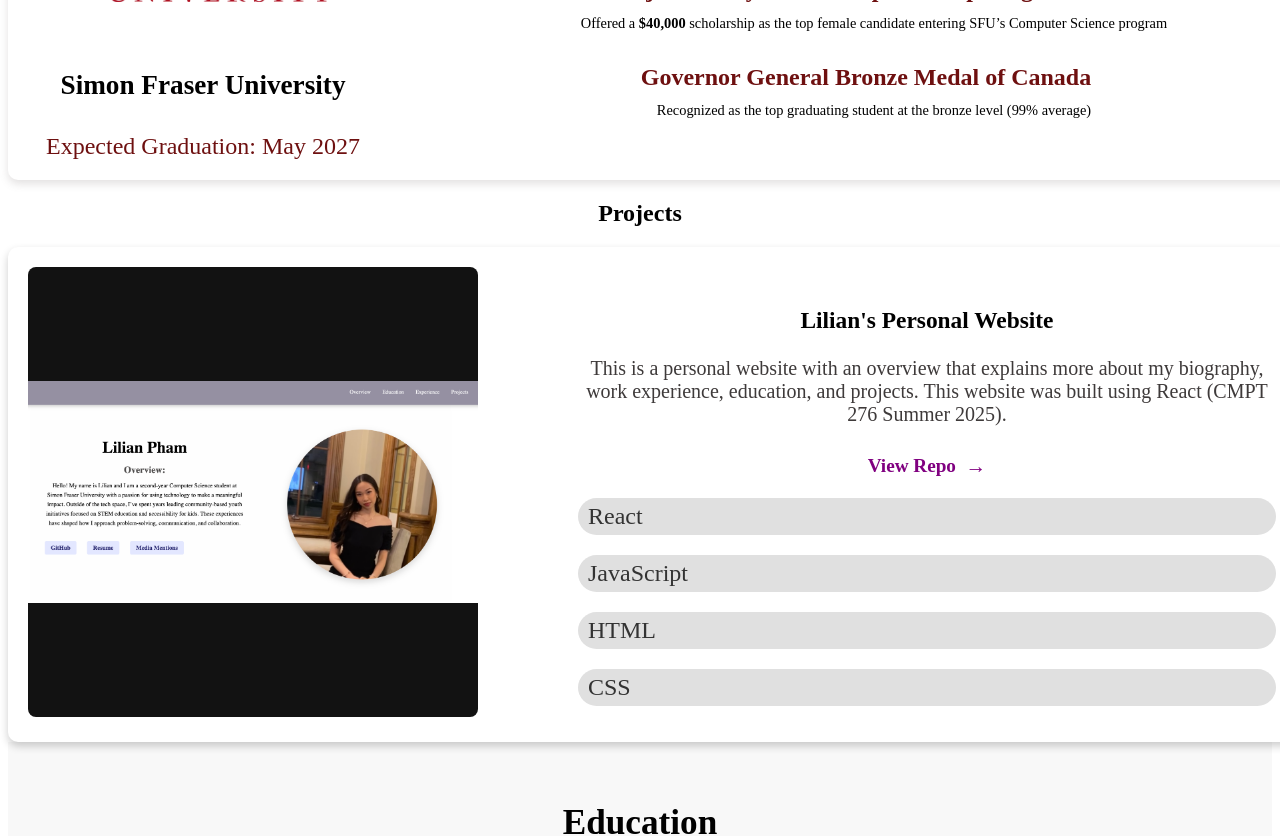
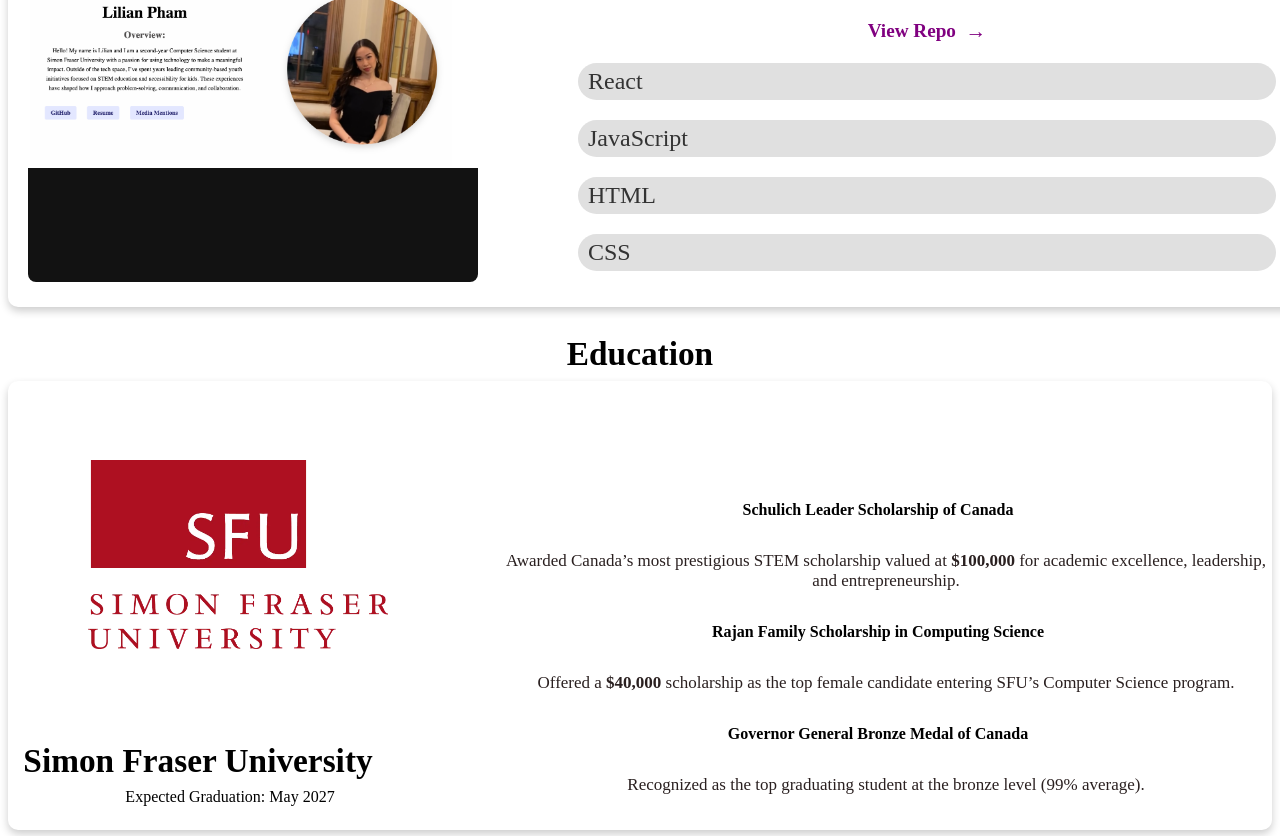
Before and after one commit to lilian-pham/lilian-pham.github.io, a React (Create React App) app: page / in a window 1280 px wide. Shown: the part 1340-2176 px from the top of the page. Built offline with nearby package versions, Linux system fonts and the light colour scheme.

Commit message:
adding styling changes to education page

```diff
--- a/src/pages/education-page/education-page.css
+++ b/src/pages/education-page/education-page.css
@@ -1,10 +1,30 @@
-.education-page {
-    padding: 2rem;
-    background-color: #f8f8f8;
-    min-height: 100vh;
-  }
+.education {
+    display: flex;
+    align-items: flex-start;
+    gap: 2rem;
+    padding: 1.5rem 0;
+}
 
-  .page-title {
-    font-size: 2.2rem;
-    margin-bottom: 1.5rem;
-  }
+.education-img {
+    width: 300px;
+    height: 300px;
+}
+
+.awards-container {
+    margin-top: 5rem;
+    display: flex;
+    flex-direction: column;
+    gap: 1rem;
+}
+
+.education-title {
+    font-size: 25pt;
+    margin-bottom: 0.5rem;
+}
+
+.subdescription {
+    font-size: 17px;
+    margin: 0;
+    padding-left: 5rem;
+    color: #2a2020;
+}
--- a/src/pages/education-page/education-page.jsx
+++ b/src/pages/education-page/education-page.jsx
@@ -5,7 +5,7 @@
 const EducationPage = () => {
   return (
     <div className="education-page">
-      <h2 className="page-title">Education</h2>
+      <h2 className="education-title">Education</h2>
       <EducationComponent />
     </div>
   );
--- a/src/pages/experience-page/experience-page.css
+++ b/src/pages/experience-page/experience-page.css
@@ -3,21 +3,20 @@
     align-items: flex-start;
     gap: 2rem;
     padding: 1.5rem 0;
-  }
+}
 
 .experience-img {
     width: 300px;
     height: 300px;
     object-fit: cover;
     border-radius: 10px;
-  }
+}
 
 .experience-info {
     text-align: left;
     font-family: 'Merriweather', Serif;
     font-size: 1.1rem;
 }
-
 
 .description-list {
     margin-top: 1rem;
@@ -29,17 +28,6 @@
     list-style-position: outside;
 }
 
-.education {
-    display: flex;
-    gap: 30px;
-    background-color: #ffffff;
-    padding: 20px;
-    border-radius: 10px;
-    box-shadow: 0px 4px 8px rgba(113, 106, 106, 0.2);
-    width: 100%;
-    margin: 0 auto;
-}
-
 .container {
     gap: 20px;
     display: flex;
@@ -47,33 +35,8 @@
 }
 
 .experience-title {
-    font-size: 30pt;
+    font-size: 50pt;
     margin-top: 4rem;
-  }
-
-.education-img {
-    width: 30rem;
-    margin-left: 5rem;
-}
-
-.education-title {
-    font-size: 30pt;
-    margin-top: 4rem;
-    margin-bottom: 2rem;
-}
-
-.education-description {
-    font-size: 20px;
-    color: rgb(110, 16, 16);
-    margin: 0;
-}
-
-.awards-container {
-    gap: 1rem;
-    display: flex;
-    flex-direction: column;
-    padding-left: 2rem;
-    margin-top: 5rem;
 }
 
 .subdescription {
@@ -84,11 +47,15 @@
 }
 
 a {
-    color: #4a7b9ae6; /* your preferred color */
-    text-decoration: none; /* optional: removes underline */
-  }
+    color: #4a7b9ae6;
+    /* your preferred color */
+    text-decoration: none;
+    /* optional: removes underline */
+}
 
-  a:hover {
-    color: #5280d0; /* optional: color when hovering */
-    text-decoration: underline; /* optional: add underline on hover */
-  }
+a:hover {
+    color: #5280d0;
+    /* optional: color when hovering */
+    text-decoration: underline;
+    /* optional: add underline on hover */
+}
--- a/src/pages/experience-page/experience-page.jsx
+++ b/src/pages/experience-page/experience-page.jsx
@@ -35,29 +35,6 @@
                     />
                 ))}
             </div>
-            <h2 className="title">Education</h2>
-            <div className="education">
-                <div>
-                    <img src={sfu} alt="education" className="education-img"/>
-                    <h3 className="education-title">Simon Fraser University</h3>
-                    <span className="education-description">Expected Graduation: May 2027</span>
-                </div>
-                <div className="awards-container">
-                    <div>
-                        <p className="education-description"><strong>Schulich Leader Scholarship of Canada</strong><br/></p>
-                        <p className="subdescription">Awarded Canada’s most prestigious STEM scholarship valued at <strong>$100,000 </strong>for academic excellence, leadership, and
-entrepreneurship. Selected out of 300,000 candidates and 1500 nominees nationally - one of two 2023 Leaders at SFU</p>
-                    </div>
-                    <div>
-                        <p className="education-description"><strong>Rajan Family Scholarship in Computing Science</strong></p>
-                        <p className="subdescription">Offered a <strong>$40,000</strong> scholarship as the top female candidate entering SFU’s Computer Science program</p>
-                    </div>
-                    <div>
-                        <p className="education-description"><strong>Governor General Bronze Medal of Canada</strong></p>
-                        <p className="subdescription">Recognized as the top graduating student at the bronze level (99% average)</p>
-                    </div>
-                </div>
-            </div>
         </div>
     )
 }
--- a/src/styling/education.css
+++ b/src/styling/education.css
@@ -1,23 +1,22 @@
+.education {
+    background-color: #ffffff;
+    border-radius: 10px;
+    box-shadow: 0px 4px 8px rgba(0, 0, 0, 0.2);
+    width: 100%;
+}
+
 .education-img {
-    width: 270px;
-  }
+    align-items: center;
+    width: 300px;
+    height: 300px;
+    border-radius: 5px;
+    object-fit: contain;
+    margin-left: 5rem;
+}
 
-  .education-title {
-    font-size: 1.7rem;
-    font-weight: bold;
-  }
-
-  .education-description {
-    font-size: 1.5rem;
-    margin-bottom: 0.7rem;
-  }
-
-  .subdescription {
-    font-size: 0.9rem;
-    color: #000000;
-    margin-bottom: 1rem;
-  }
-
-  .awards-container {
-    margin-top:2.5rem;
-  }
+.education-description {
+    flex: 1;
+    padding-left: 5rem;
+    padding-right: 1rem;
+    padding-bottom: 1rem;
+}
```
